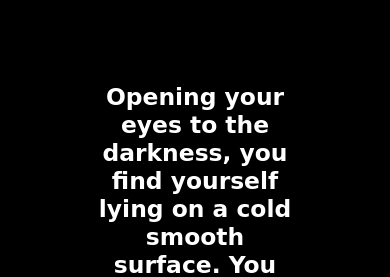
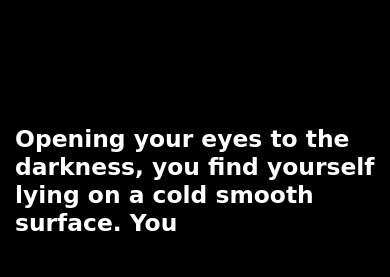
Before and after one commit to JeffreyxCodes/What-Is-The-Difference, a plain HTML site: page index.html in a window 390 px wide. Shown: the part 73-350 px from the top of the page. Drawn offline with nearby package versions, Linux system fonts and the light colour scheme; a web font is replaced by a local one.

Commit message:
gave width to story container

```diff
--- a/style.css
+++ b/style.css
@@ -39,6 +39,11 @@ main {
 #game-ui {
 	position: absolute;
 	width: 100%;
+}
+
+#story {
+	width: 500px;
+	text-align: left;
 }
 
 #info {
@@ -141,7 +146,7 @@ form#intro button {
 }
 
 form:not(#intro) {
-	width: 400px;
+	width: 380px;
 	padding: 25px;
 	border-radius: 25px;
 }
@@ -178,6 +183,10 @@ button:hover {
 Media Query
 ********************************************/
 @media (max-width: 500px) {
+	#story {
+		width: 360px;
+	}
+
 	#info h1 {
 		padding: 0;
 	}
```
